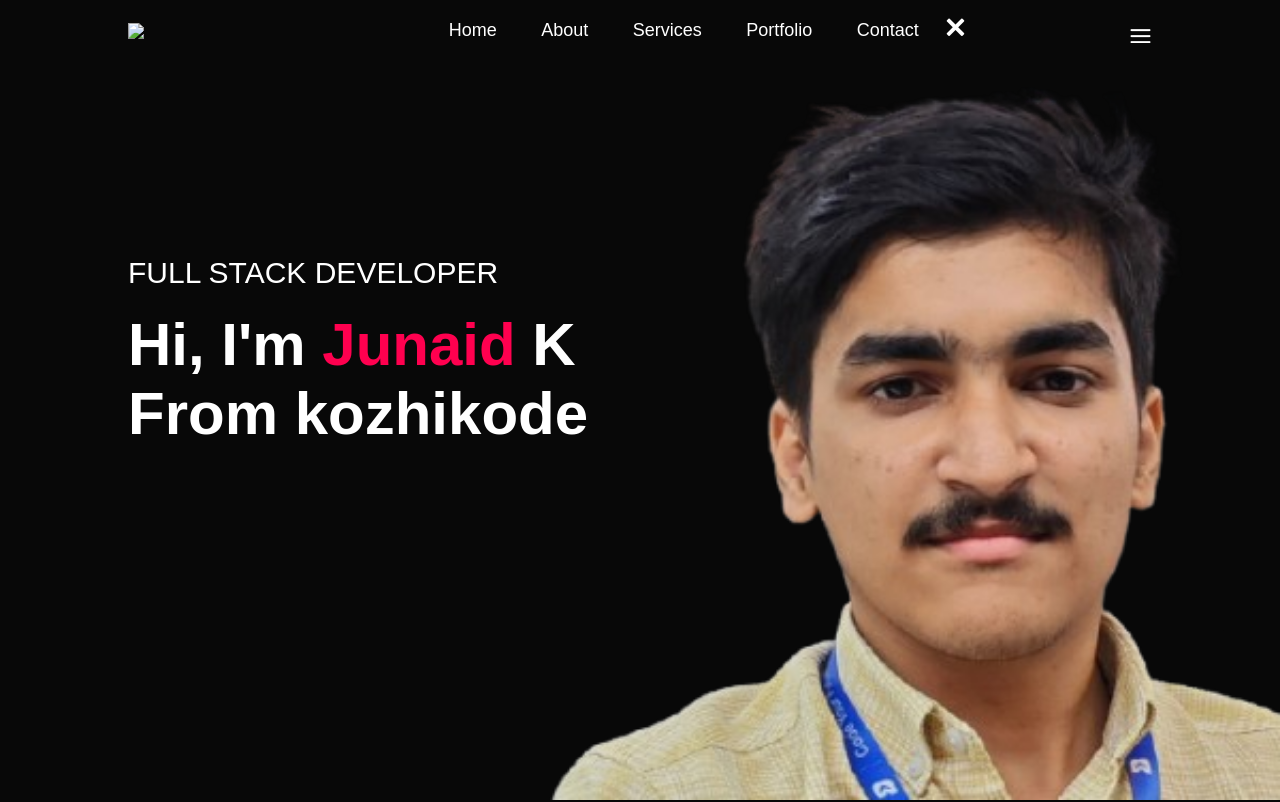
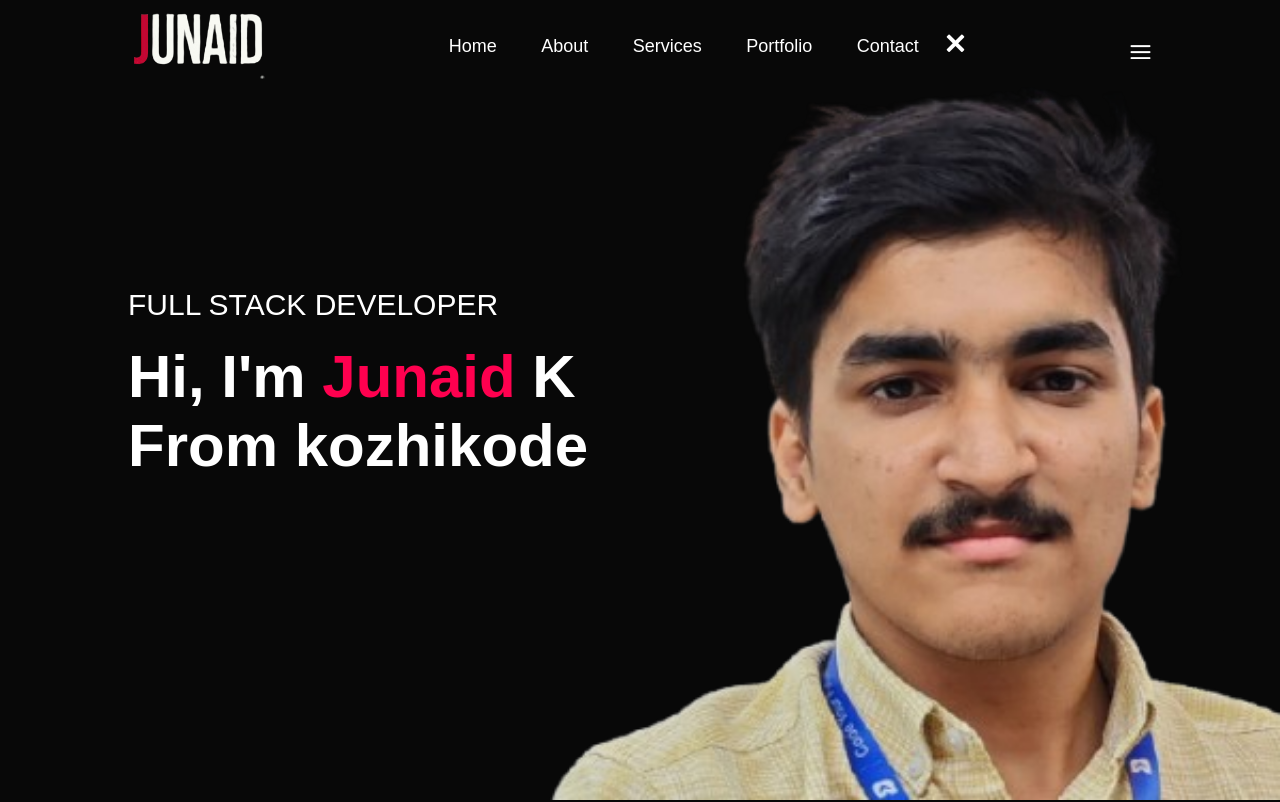
Before and after one commit to junaidkm/portfolio, a plain HTML site: page index.html in a window 1280 px wide. Shown: the top 802 px of the page. Drawn offline with Linux system fonts and the light colour scheme; files whose address does not match are found by name.

Commit message:
Update index.html

```diff
--- a/index.html
+++ b/index.html
@@ -12,7 +12,7 @@
 <div id="header">
     <div class="container">
         <nav>
-            <img src="image/logo__1_-removebg-preview.png" class="logo">
+            <img src="logo__1_-removebg-preview.png" class="logo">
             <ul id="sidemenu">
                 <li><a href="#header">Home</a></li>
                 <li><a href="#about">About</a></li>
```
